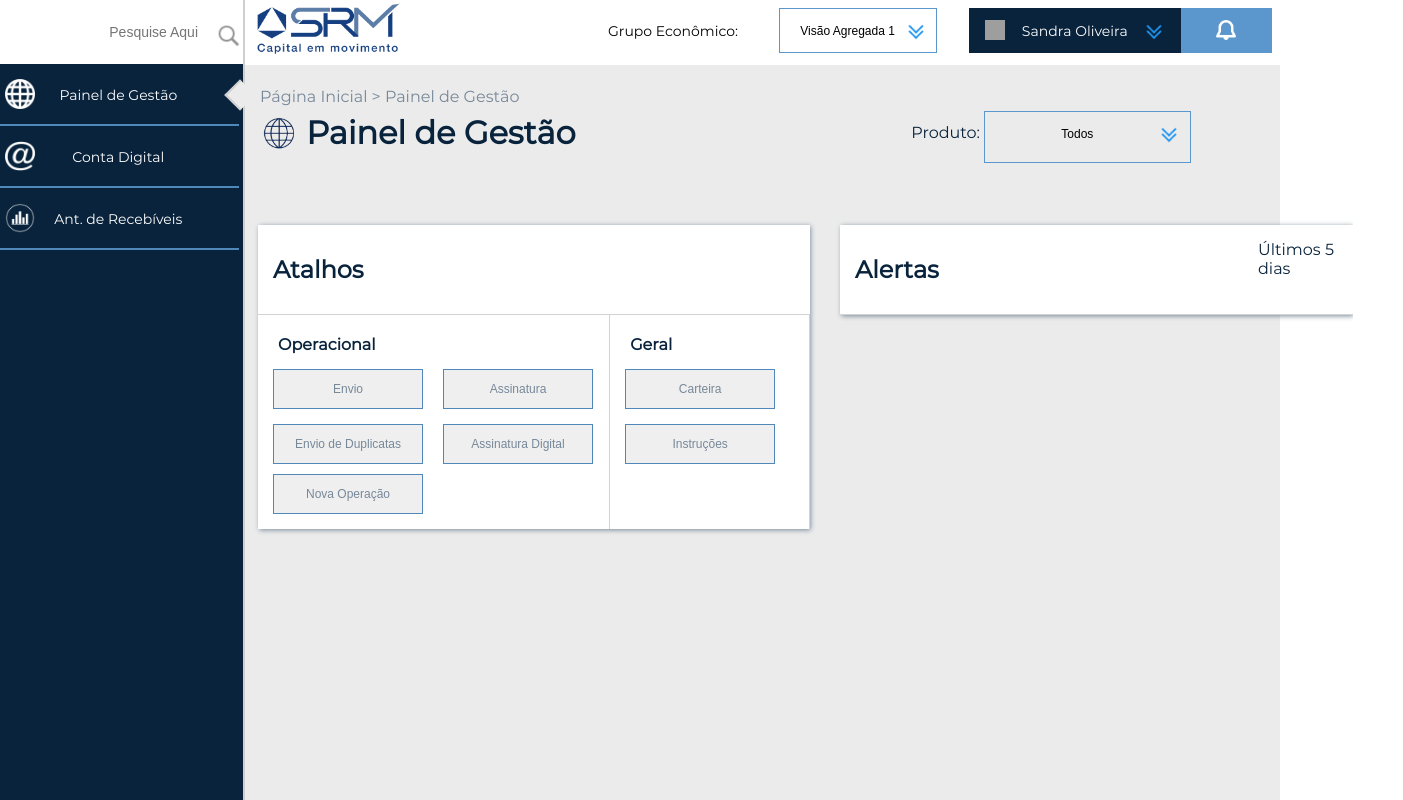
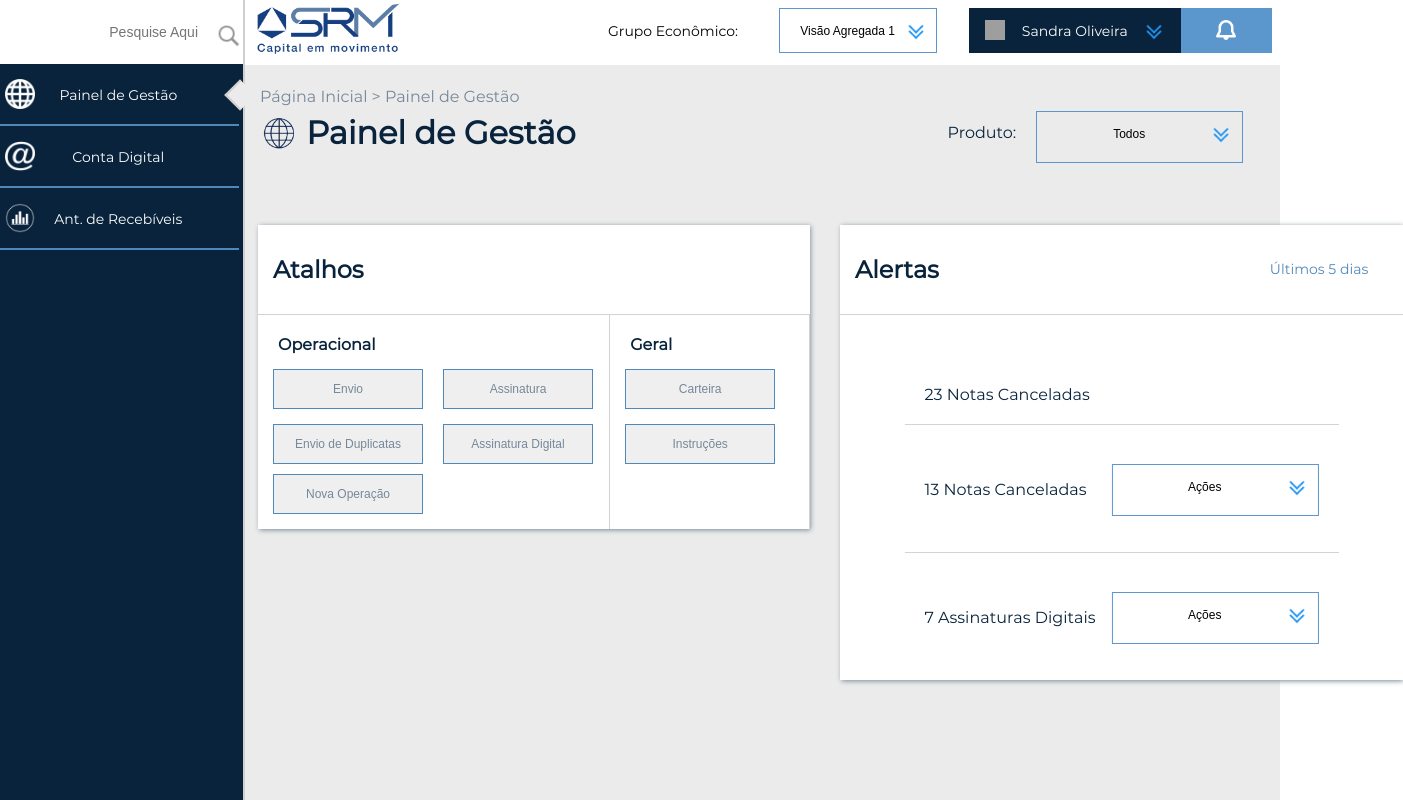
Before and after one commit to octaviocarpes/SRM-Asset, an Angular app in the folder srm-asset/: page /management in a window 1280 px wide. Shown: the whole page, 1403 px wide, since content can reach past the window. Built offline with nearby package versions, Linux system fonts and the light colour scheme; grey boxes are pictures that could not be loaded.

Commit message:
Finished test

```diff
--- a/srm-asset/src/app/components/alerts/alerts.component.html
+++ b/srm-asset/src/app/components/alerts/alerts.component.html
@@ -3,4 +3,30 @@
     <h2>Alertas</h2>
     <p>Últimos 5 dias</p>
   </div>
+
+  <div class="content">
+    <ul>
+      <li>
+        <p>23 Notas Canceladas</p>
+      </li>
+      <li>
+        <p>13 Notas Canceladas</p>
+        <div class="select">
+          <select name="" id="">
+            <option value="" selected>Ações</option>
+          </select>
+          <img class="arrows" src="{{ arrows }}" alt="">
+        </div>
+      </li>
+      <li class="borderless">
+        <p>7 Assinaturas Digitais</p>
+        <div class="select">
+            <select name="" id="">
+              <option value="" selected>Ações</option>
+            </select>
+            <img class="arrows" src="{{ arrows }}" alt="">
+        </div>
+      </li>
+    </ul>
+  </div>
 </div>
--- a/srm-asset/src/app/components/alerts/alerts.component.scss
+++ b/srm-asset/src/app/components/alerts/alerts.component.scss
@@ -4,7 +4,7 @@
   margin-left: 30px;
   background-color: white;
 
-  width: 200%;
+  width: 130%;
   box-shadow: 0.5px 1px 5px lightslategray;
 
   position: relative;
@@ -22,5 +22,92 @@
     }
     padding: 15px 0px 15px 0px;
     border-bottom: 1px solid lightgrey;
+
+    p {
+      width: 30%;
+      color: $lightBlue1;
+
+      position: relative;
+      top: 20px;
+
+      font-size: 14px;
+    }
+  }
+
+  .content {
+    ul {
+      margin-top: 15px;
+      list-style: none;
+
+      li {
+        width: 70%;
+        padding: 20px;
+        border-bottom: 1px solid lightgray;
+
+        display: flex;
+        justify-content: space-between;
+
+        position: relative;
+        left: 50%;
+        transform: translate(-50%, 0);
+
+        padding-top: 55px;
+
+        .select {
+          border: 1px solid $lightBlue2;
+          border-radius: 0px;
+
+          height: 30px;
+          width: 185px;
+
+          position: relative;
+          top: -16px;
+
+          background-color: transparent;
+          padding: 10px;
+
+          text-align: center;
+          font-size: 13px;
+          font-family: 'OpenSans', sans-serif;
+          color: lightslategray;
+
+          .arrows {
+            height: 20px;
+            width: 20px;
+
+            position: relative;
+            top: 2px;
+            left: 55px;
+          }
+
+          select {
+            -webkit-appearance: none;
+            appearance: none;
+            border: none;
+            background-color: transparent;
+            padding: 10px;
+            position: relative;
+            top: -5px;
+            font-size: 12px;
+
+            &:focus {
+              outline: none;
+            }
+
+            &:hover {
+              cursor: pointer;
+            }
+          }
+
+          &:hover {
+            cursor: pointer;
+          }
+        }
+      }
+
+      .borderless {
+        border: none;
+      }
+    }
   }
 }
--- a/srm-asset/src/app/components/alerts/alerts.component.ts
+++ b/srm-asset/src/app/components/alerts/alerts.component.ts
@@ -9,6 +9,8 @@ export class AlertsComponent implements OnInit {
 
   constructor() { }
 
+  arrows = require('src/assets/images/down-icon.png')
+
   ngOnInit() {
   }
 
--- a/srm-asset/src/app/views/dashboard-management/dashboard-management.component.scss
+++ b/srm-asset/src/app/views/dashboard-management/dashboard-management.component.scss
@@ -1,7 +1,7 @@
 @import '../../../styles/_variables.scss';
 
 .dashboard-management {
-  width: 90%;
+  width: 95%;
   padding: 15px;
   color: $navyBlue1;
 
```
